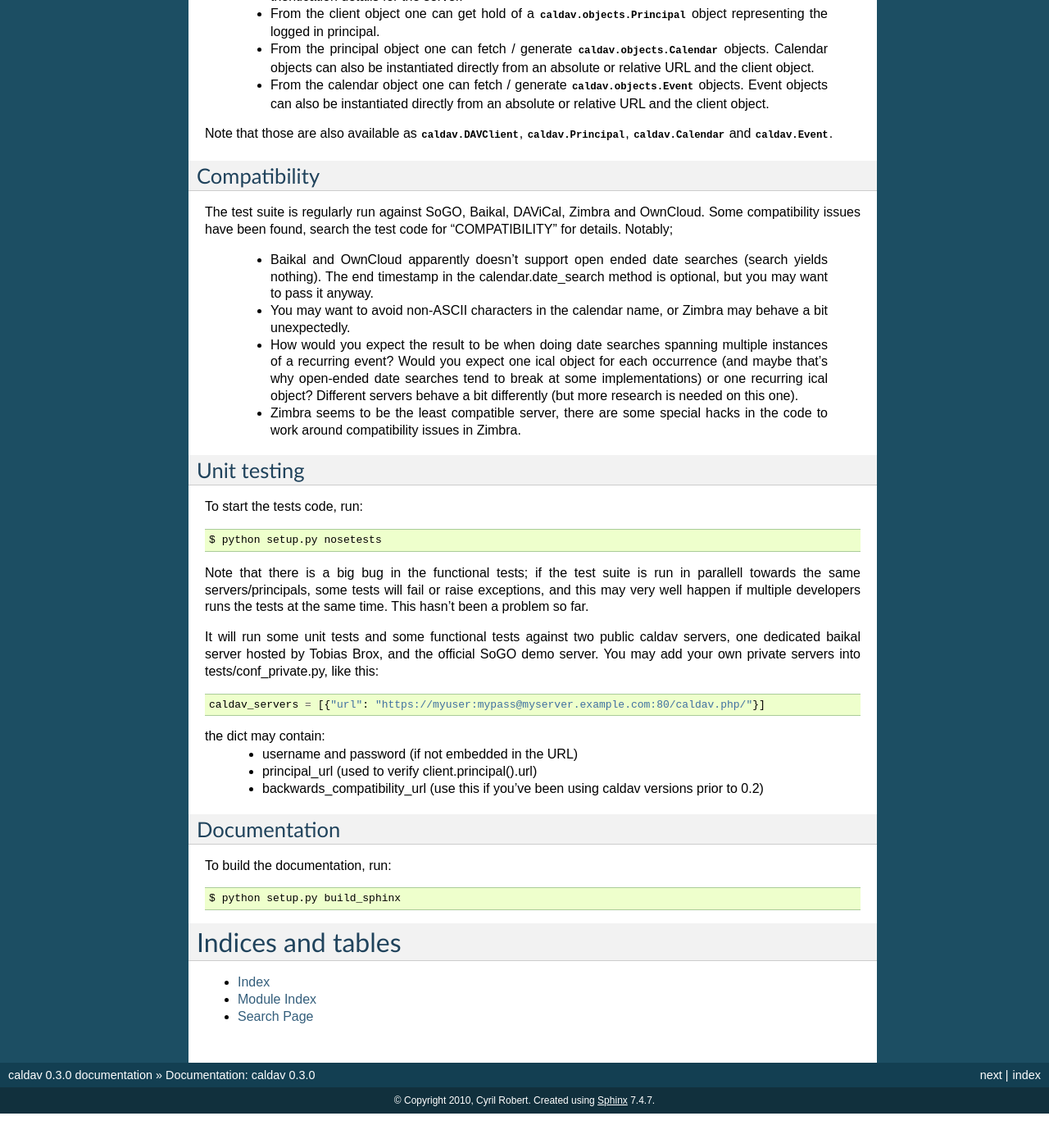
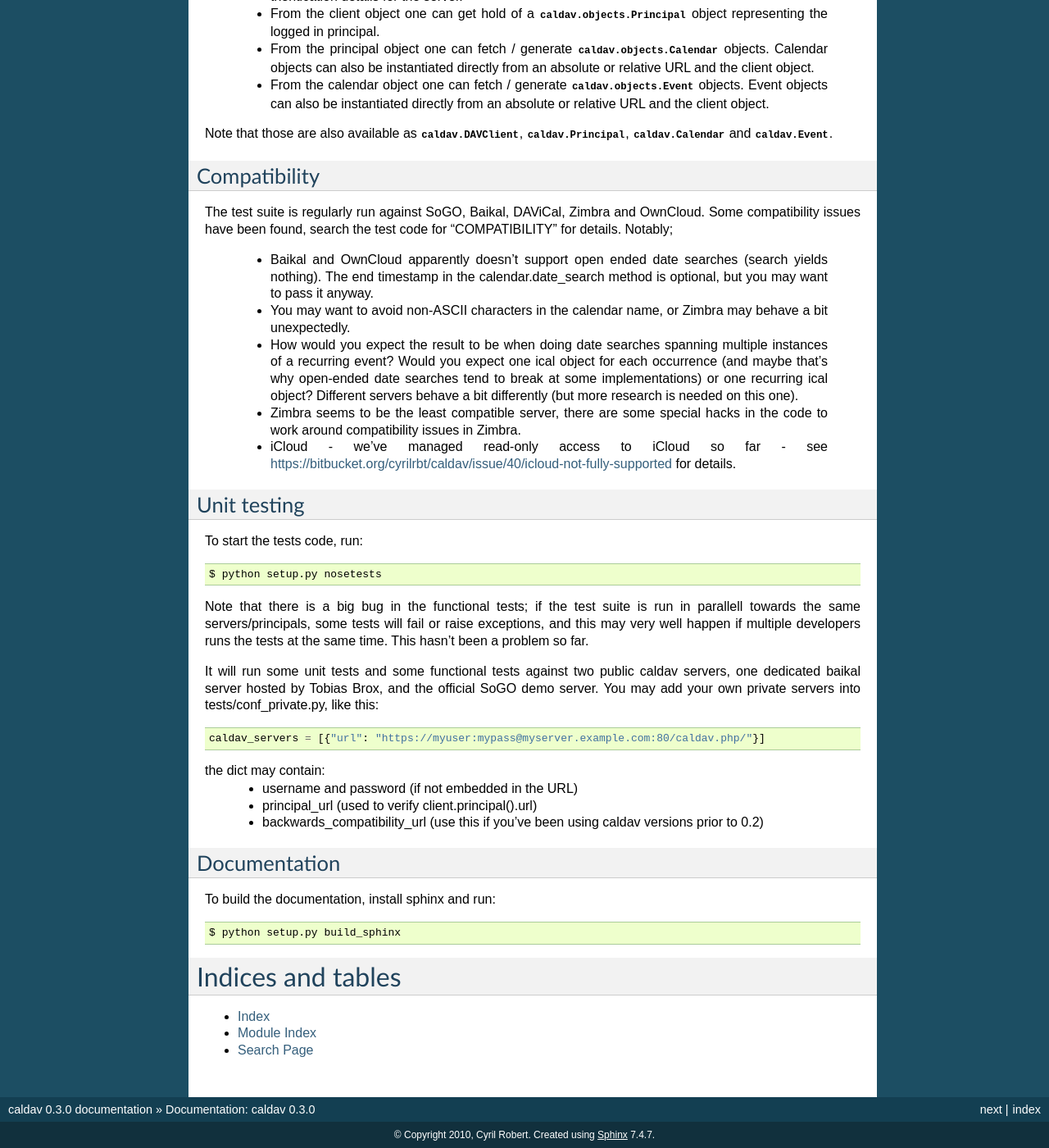
Before and after one commit to python-caldav/caldav, a Sphinx documentation site: the page built from docs/source/index.rst, in a window 1280 px wide and 1400 px high, scrolled down 1128 px. Shown: the whole window at 82% size. Built offline with Sphinx 7.4.7, drawn with Linux system fonts in a browser that asks for light colours; before the commit the page ends 2486 px from its top, so only the background shows below that.

Commit message:
minor doc maintenance

```diff
--- a/docs/source/index.rst
+++ b/docs/source/index.rst
@@ -120,6 +120,10 @@ test code for "COMPATIBILITY" for details.  Notably;
    special hacks in the code to work around compatibility issues in
    Zimbra.
 
+ * iCloud - we've managed read-only access to iCloud so far - see
+   https://bitbucket.org/cyrilrbt/caldav/issue/40/icloud-not-fully-supported
+   for details.
+
 Unit testing
 ============
 
@@ -152,7 +156,7 @@ the dict may contain:
 Documentation
 =============
 
-To build the documentation, run:
+To build the documentation, install sphinx and run:
 
 .. code-block:: bash
 
```
